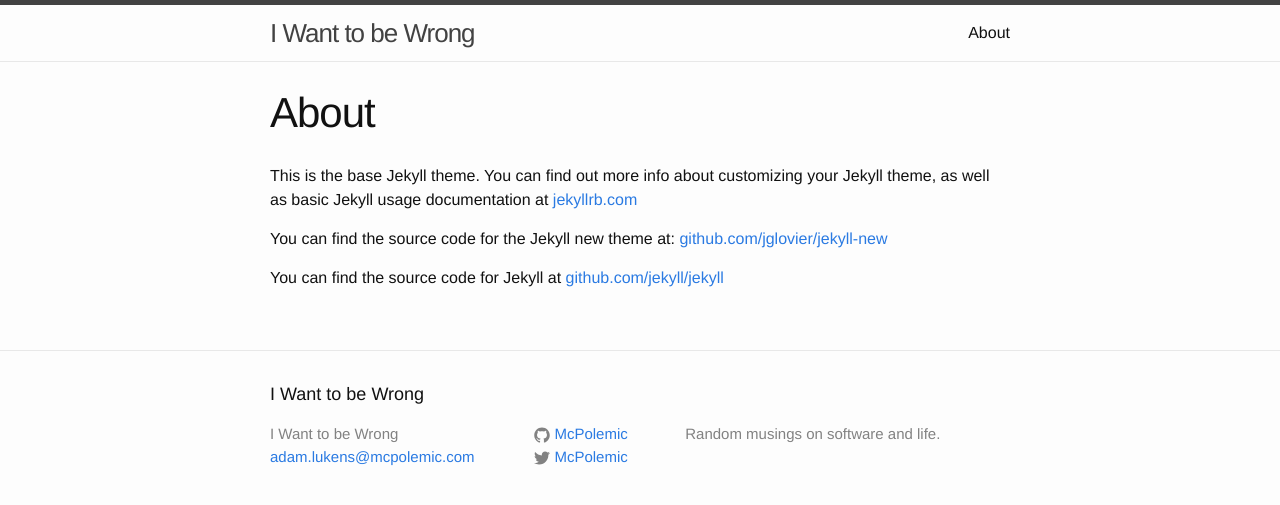
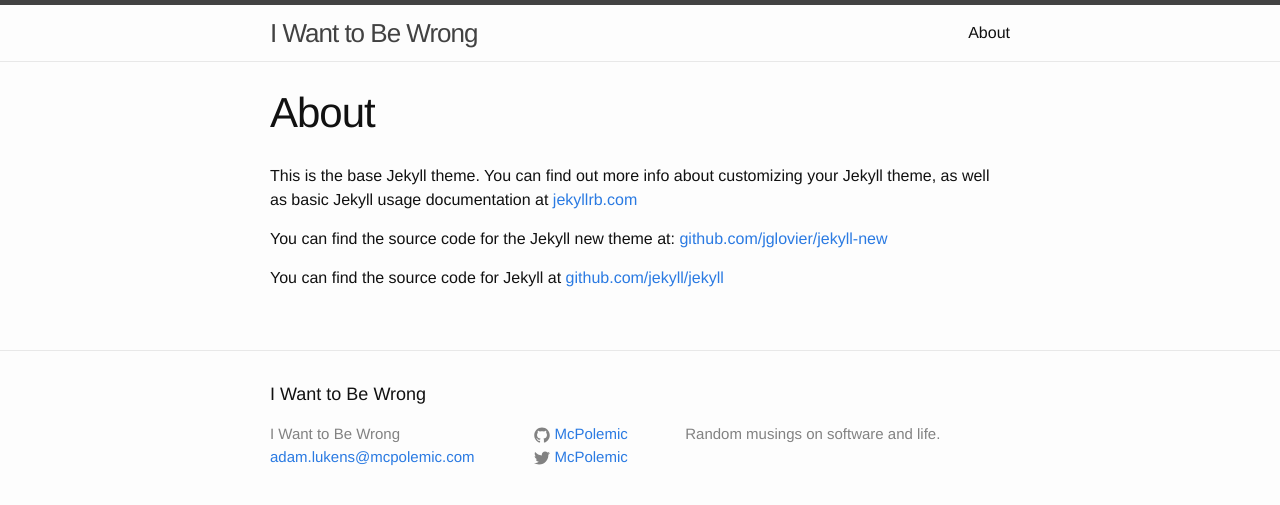
Before and after one commit to McPolemic/McPolemic.github.io, a Jekyll site: the page built from about.md, in a window 1280 px wide. Shown: the top 505 px of the page. Built offline with Jekyll 4.4.1, drawn with Linux system fonts in a browser that asks for light colours.

```diff
--- a/_config.yml
+++ b/_config.yml
@@ -1,5 +1,5 @@
 # Site settings
-title: I Want to be Wrong
+title: I Want to Be Wrong
 email: adam.lukens@mcpolemic.com
 description: > # this means to ignore newlines until "baseurl:"
   Random musings on software and life.
```
